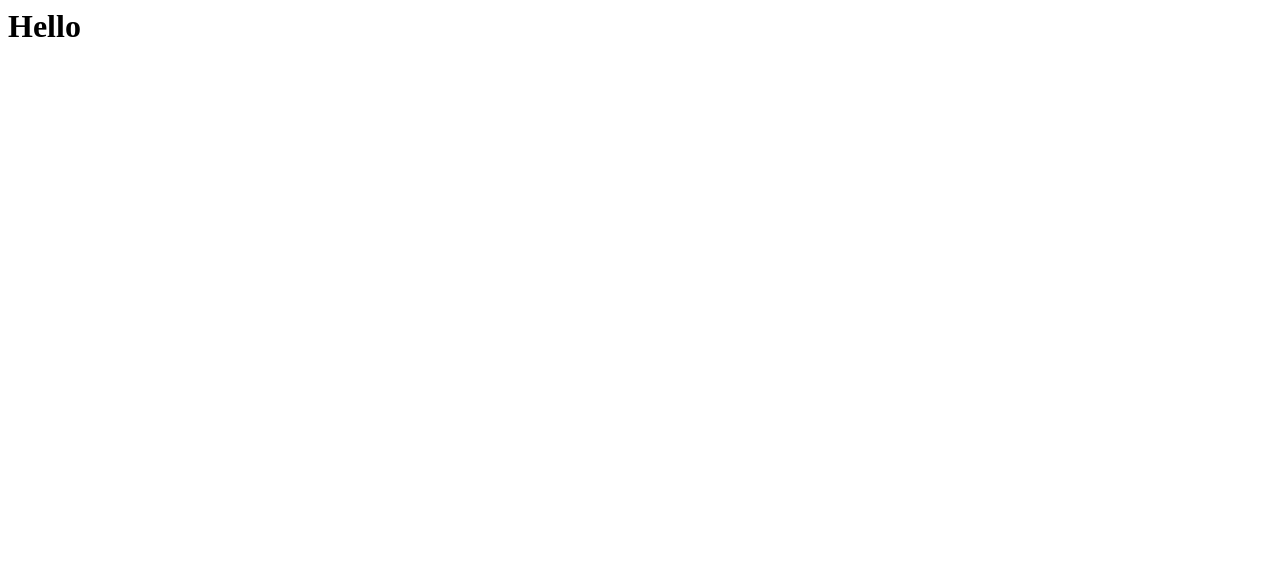
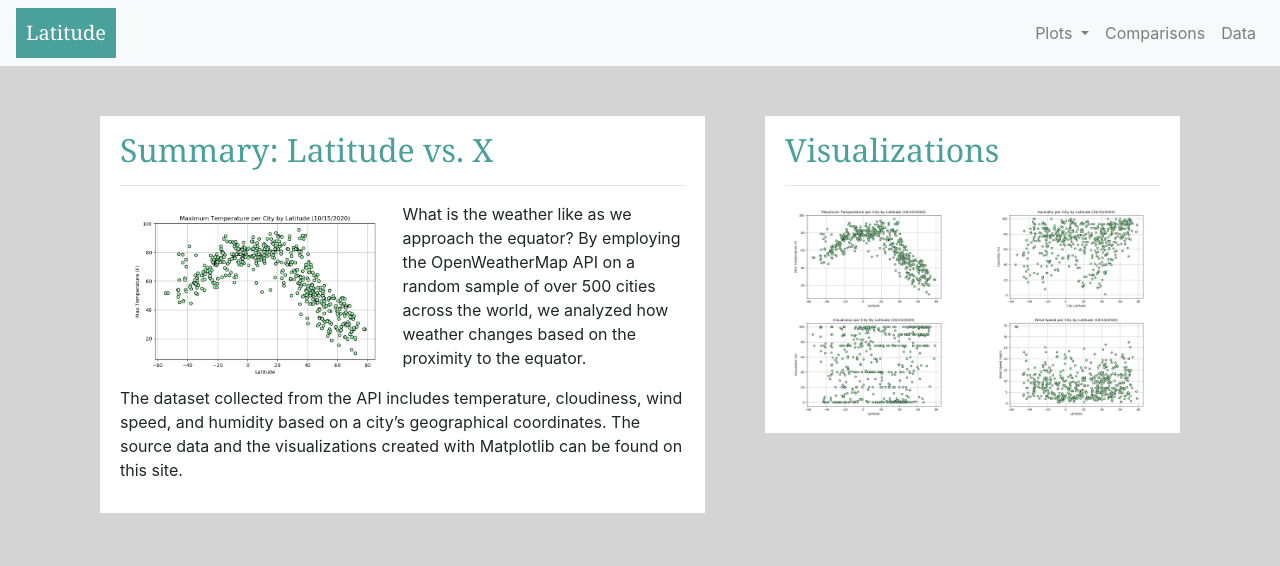
Before and after one commit to MichRisu/Web_Design_Challenge, a plain HTML site: page index.html in a window 1280 px wide. Drawn offline with nearby package versions, Linux system fonts and the light colour scheme; files that its build step writes are made by us from their sources.

Commit message:
Update index.html

```diff
--- a/index.html
+++ b/index.html
@@ -1 +1,96 @@
-<h1>Hello</h1>
+<!DOCTYPE html>
+<html lang="en">
+
+  <head>
+      <meta charset="UTF-8">
+      <title>Latitude Summary</title>
+      <link rel="stylesheet" href="https://stackpath.bootstrapcdn.com/bootstrap/4.3.1/css/bootstrap.min.css" integrity="sha384-ggOyR0iXCbMQv3Xipma34MD+dH/1fQ784/j6cY/iJTQUOhcWr7x9JvoRxT2MZw1T" crossorigin="anonymous">
+      <link rel="stylesheet" href="style.css">
+    </head>
+
+<body>
+
+    <!-- Navigation bar -->
+    <nav class="navbar navbar-expand-lg navbar-light bg-light">
+        <!-- Latitude Button -->
+        <a class="navbar-brand" href="index.html" id="logo">Latitude</a>
+        <button class="navbar-toggler" type="button" data-toggle="collapse" data-target="#navbarNavDropdown" aria-controls="navbarNavDropdown" aria-expanded="false" aria-label="Toggle navigation">
+          <span class="navbar-toggler-icon"></span>
+        </button>
+        <!-- Right side of navbar -->
+        <div class="collapse navbar-collapse" id="navbarNavDropdown">
+          <ul class="navbar-nav ml-auto">
+            <!-- Plots dropdown menu -->
+            <li class="nav-item dropdown">
+                <a class="nav-link dropdown-toggle" href="#" id="navbarDropdownMenuLink" role="button" data-toggle="dropdown" aria-haspopup="true" aria-expanded="false">
+                  Plots
+                </a>
+                <div class="dropdown-menu" aria-labelledby="navbarDropdownMenuLink">
+                  <a class="dropdown-item" href="maxtemp.html">Max Temperature</a>
+                  <a class="dropdown-item" href="humidity.html">Humidity</a>
+                  <a class="dropdown-item" href="cloudiness.html">Cloudiness</a>
+                  <a class="dropdown-item" href="windspeed.html">Wind Speed</a>
+                </div>
+              </li>
+            <!-- Comparisons link -->
+            <li class="nav-item">
+              <a class="nav-link" href="comparison.html">Comparisons</a>
+            </li>
+            <!-- Data link -->
+            <li class="nav-item">
+              <a class="nav-link" href="data.html">Data</a>
+            </li>
+          </ul>
+        </div>
+    </nav>
+
+    <!-- Left box with image and text -->
+    <div class="container">
+        <div class="row">
+          <div class="col-lg-7">
+            <div class="col-md-12">
+                <div class="content-box">
+                  <h2>Summary: Latitude vs. X</h2>
+                  <hr>
+                  <div class = "fig1">
+                    <img src="../Assets/Visualizations/Fig1.png" class="fig1 float-left" width="50%">
+                  </div>
+                  <p>What is the weather like as we approach the equator?  By employing the OpenWeatherMap API on a random
+                    sample of over 500 cities across the world, we analyzed how weather changes based on the proximity to the equator.</p>
+                  <p>The dataset collected from the API includes temperature, cloudiness, wind speed, and humidity based on
+                    a city’s geographical coordinates.  The source data and the visualizations created with Matplotlib can be found on this site.</p>
+                </div>
+              </div>
+          </div>
+            <!-- Right box with visualizations -->
+            <div class="col-lg-5">
+              <div class="col-md-12">
+                <div class="content-box">
+                  <h2>Visualizations</h2>
+                  <hr>
+                  <div class="row">
+                    <div class="col-3 col-md-6">
+                      <a href="maxtemp.html"><img src="../Assets/Visualizations/Fig1.png"  width="100%" alt="Maximum Temperature" title="Maximum Temperature"></a>
+                    </div>
+                    <div class="col-3 col-md-6">
+                      <a href="humidity.html"><img src="../Assets/Visualizations/Fig2.png" width="100%" alt="Humidity" title="Humidity"></a>
+                    </div>
+                    <div class="col-3 col-md-6">
+                      <a href="cloudiness.html"><img src="../Assets/Visualizations/Fig3.png" width="100%" alt="Cloudiness" title="Cloudiness"></a>
+                    </div>
+                    <div class="col-3 col-md-6">
+                      <a href="windspeed.html"><img src="../Assets/Visualizations/Fig4.png" width="100%" alt="Windspeed" title="Windspeed"></a>
+                    </div>
+                  </div>
+                </div>
+              </div>
+            </div>
+          </div>
+        </div>
+      </div>
+
+    <script src="https://code.jquery.com/jquery-3.3.1.slim.min.js" integrity="sha384-q8i/X+965DzO0rT7abK41JStQIAqVgRVzpbzo5smXKp4YfRvH+8abtTE1Pi6jizo" crossorigin="anonymous"></script>
+    <script src="https://cdnjs.cloudflare.com/ajax/libs/popper.js/1.14.7/umd/popper.min.js" integrity="sha384-UO2eT0CpHqdSJQ6hJty5KVphtPhzWj9WO1clHTMGa3JDZwrnQq4sF86dIHNDz0W1" crossorigin="anonymous"></script>
+    <script src="https://stackpath.bootstrapcdn.com/bootstrap/4.3.1/js/bootstrap.min.js" integrity="sha384-JjSmVgyd0p3pXB1rRibZUAYoIIy6OrQ6VrjIEaFf/nJGzIxFDsf4x0xIM+B07jRM" crossorigin="anonymous"></script>
+  </body>
+</html>
```
